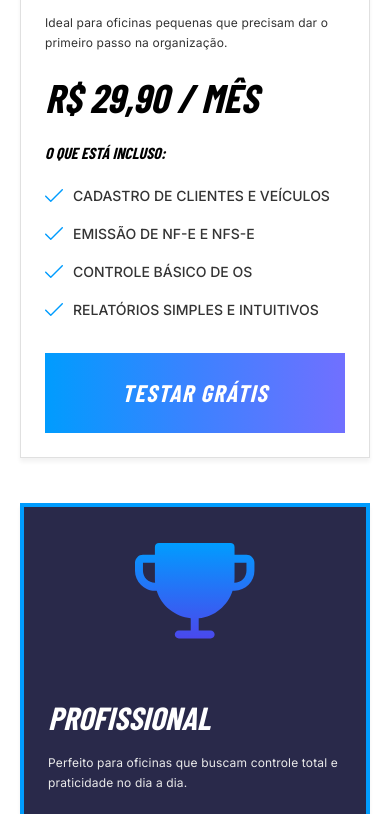
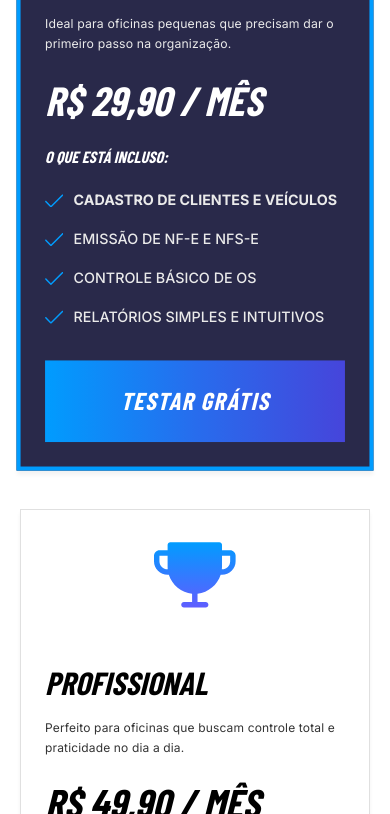
Before and after one commit to baez-requiem/oficina-online, a plain HTML site: page index.html in a window 390 px wide. Both pictures are taken after a click on the button "TESTAR GRÁTIS". Shown: the part 4549-5363 px from the top of the page. Drawn offline with nearby package versions, Linux system fonts and the light colour scheme; a web font is replaced by a local one.

Commit message:
add plan highlight

```diff
--- a/assets/css/styles.css
+++ b/assets/css/styles.css
@@ -1085,13 +1085,13 @@ header nav ul li a {
     transition: all 0.3s linear;
 }
 
-.section-plans-container-plan:not(.section-plans-container-plan-professional):hover {
+.section-plans-container-plan:not(.highlighted):hover {
     background-color: #009CFE0D;
     border: 1px solid #009CFE;
     box-shadow: 0px 4px 4px 0px #0000000D;
 }
 
-.section-plans-container-plan-professional:hover {
+.highlighted:hover {
     background-color: #1E1E41;
     box-shadow: 0px 4px 4px 0px #0000000D;
 }
@@ -1197,21 +1197,35 @@ header nav ul li a {
     height: 80px;
 }
 
-.section-plans-container-plan-professional {
+.highlighted {
     background-color: #1E1E41F2;
     color: #FFFFFF !important;
     border: 4px solid #009CFE
 }
 
-.section-plans-container-plan-professional :is(h3, strong, span) {
+.highlighted :is(h3, strong, span) {
     color: #FFFFFF !important;
 }
 
-.section-plans-container-plan-professional :is(p, ul li) {
+.highlighted :is(p, ul li) {
     color: #EAEAEA !important;
 }
 
-.section-plans-container-plan-professional ul li:first-child {
+.highlighted ul li:first-child {
+    font-weight: 700;
+}
+
+
+
+.section-plans-container-plan.highlighted :is(h3, strong, span) {
+    color: #FFFFFF !important;
+}
+
+.section-plans-container-plan.highlighted :is(p, ul li) {
+    color: #EAEAEA !important;
+}
+
+.section-plans-container-plan.highlighted ul li:first-child {
     font-weight: 700;
 }
 
@@ -1972,6 +1986,10 @@ footer {
         display: flex;
     }
 
+    header .header-container a img {
+        width: 128px;
+    }
+
     header nav.nav-menu {
         position: absolute;
         top: 100%;
@@ -2019,7 +2037,7 @@ footer {
 
     /* Header free trial button adjustments for mobile */
     .header-free-trial-button .nav-link-free-trial-button {
-        padding: 0 16px;
+        padding: 0 12px;
         font-size: 14px;
         height: 38px;
     }
@@ -2559,4 +2577,12 @@ footer {
         padding: 24px;
         width: 100%;
     }
-}
+
+    .section-plans-container-plan.highlighted {
+        transform: scale(1.02);
+    }
+
+    .footer-button-top {
+        display: none;
+    }
+}
--- a/assets/js/scripts.js
+++ b/assets/js/scripts.js
@@ -626,4 +626,16 @@ $(document).ready(function () {
       scrollTop: 0
     }, 300);
   });
+
+  // Plan card highlight functionality
+  $('.section-plans-container-plan button').on('click', function() {
+    var $button = $(this);
+    var $planCard = $button.closest('.section-plans-container-plan');
+
+    // Remove highlight from all cards
+    $('.section-plans-container-plan').removeClass('highlighted');
+
+    // Add highlight to clicked card
+    $planCard.addClass('highlighted');
+  });
 });
--- a/index.html
+++ b/index.html
@@ -363,7 +363,7 @@
         <button type="button" aria-label="Testar grátis plano Essencial">Testar grátis</button>
       </div>
 
-      <div class="section-plans-container-plan section-plans-container-plan-professional">
+      <div class="section-plans-container-plan highlighted">
         <div class="section-plans-container-plan-img">
           <img src="assets/svg/plan-2.svg" alt="Plano Profissional" decoding="async" loading="lazy" width="120" height="120">
         </div>
```
Also changed, not shown: 1 other file.
